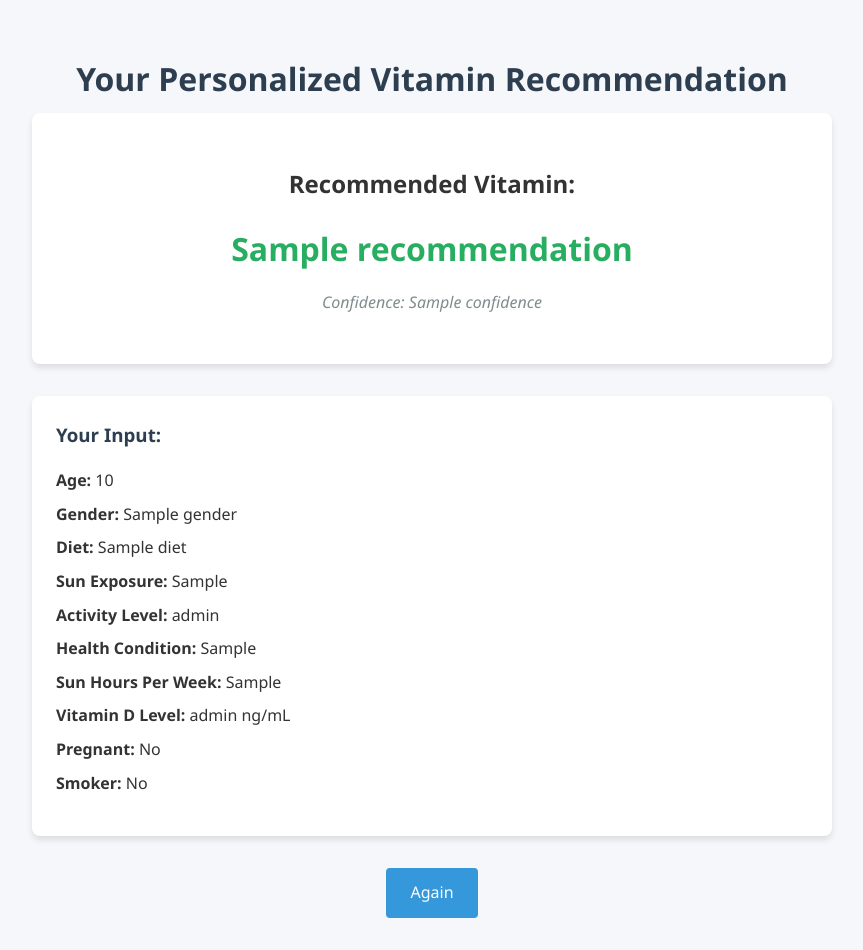
After one commit to siumanmo/COMP5511_groupproject, a Flask app: template templates/result.html in a window 1280 px wide. The commit adds this page. Shown: the whole page, without its empty margins (208-1071 px from the left). Run offline with Flask 2, Linux system fonts and the light colour scheme; the template is opened without the code that fills it: most values are stand-ins (such as "Sample title", 1, 10 or a date in 2020); parts of the project's set-up code (start-up, migrations or seed data) failed here and were passed over.

Commit message:
new updates(accpetable

```diff
--- a/app.py
+++ b/app.py
@@ -1,70 +1,44 @@
-from flask import Flask, request, render_template
+from flask import Flask, render_template, request
+import pandas as pd
 import pickle
-import pandas as pd
-import logging
-
-# Set up logging
-logging.basicConfig(level=logging.INFO,
-                    format='%(asctime)s %(levelname)s:%(message)s',
-                    handlers=[logging.FileHandler("app.log"),
-                              logging.StreamHandler()])
+import os
 
 app = Flask(__name__)
 
-# Load the trained model
-try:
-    with open('model.pkl', 'rb') as f:
-        model = pickle.load(f)
-        logging.info("Model loaded successfully.")
-except Exception as e:
-    logging.error(f"Error loading model: {str(e)}")
-    raise
+# Load the model
+with open('model.pkl', 'rb') as f:
+    model = pickle.load(f)
 
-@app.route('/')
+@app.route('/', methods=['GET', 'POST'])
 def index():
+    if request.method == 'POST':
+        # Get user input from form
+        user_data = {
+            'age': int(request.form['age']),
+            'gender': request.form['gender'],
+            'diet': request.form['diet'],
+            'sun_exposure': request.form['sun_exposure'],
+            'activity_level': request.form['activity_level'],
+            'health_condition': request.form['health_condition'],
+            'sun_hours_per_week': int(request.form['sun_hours_per_week']),
+            'vitamin_d_level': float(request.form['vitamin_d_level']),
+            'pregnant': int(request.form.get('pregnant', 0)),
+            'smoker': int(request.form.get('smoker', 0))
+        }
+
+        # Convert to DataFrame for prediction
+        input_df = pd.DataFrame([user_data])
+
+        # Make prediction
+        prediction = model.predict(input_df)[0]
+        probability = model.predict_proba(input_df).max()
+
+        return render_template('result.html',
+                             recommendation=prediction,
+                             confidence=f"{probability*100:.1f}%",
+                             user_input=user_data)
+
     return render_template('index.html')
 
-@app.route('/predict', methods=['POST'])
-def predict():
-    input_data = request.form.to_dict()
-    logging.info(f"Received input data: {input_data}")
-
-    # Extract health conditions
-    health_conditions = request.form.getlist('health_conditions')
-    if not health_conditions:
-        health_conditions = ['none']
-
-    # Combine selected health conditions into a string
-    input_data['health_condition'] = ', '.join(health_conditions)
-
-    # Set defaults for omitted fields if they are important for the model
-    input_data.setdefault('sun_hours_per_week', 0)
-    input_data.setdefault('pregnant', 0)
-    input_data.setdefault('smoker', 0)
-
-    # Convert input data to DataFrame
-    df_input = pd.DataFrame(input_data, index=[0])
-
-    # Ensure numeric columns are in correct dtype
-    numeric_columns = ['age', 'sun_hours_per_week', 'vitamin_d_level', 'pregnant', 'smoker']
-
-    try:
-        # Convert appropriate columns to numeric
-        df_input[numeric_columns] = df_input[numeric_columns].apply(pd.to_numeric, errors='coerce')
-
-        # Log the DataFrame before prediction
-        logging.info(f"Input DataFrame for prediction:\n{df_input}")
-
-        # Making the prediction
-        prediction = model.predict(df_input)
-        logging.info(f"Prediction made: {prediction[0]}")
-        return render_template('index.html', prediction=prediction[0])
-
-    except Exception as e:
-        logging.error(f"Error making prediction: {str(e)}")
-        logging.error(f"Data Used for Prediction: {df_input}")
-        # Return a relevant error message to the HTML template
-        return render_template('index.html', error="Error making prediction. Please check your input.")
-
 if __name__ == '__main__':
-    app.run(host='0.0.0.0', port=8080)
+    app.run(debug=True)
--- /dev/null
+++ b/static/style.css
@@ -0,0 +1,144 @@
+/* General Styles */
+body {
+    font-family: 'Segoe UI', Tahoma, Geneva, Verdana, sans-serif;
+    line-height: 1.6;
+    color: #333;
+    background-color: #f5f7fa;
+    margin: 0;
+    padding: 0;
+}
+
+.container {
+    max-width: 800px;
+    margin: 0 auto;
+    padding: 2rem;
+}
+
+h1 {
+    color: #2c3e50;
+    text-align: center;
+    margin-bottom: 0.5rem;
+}
+
+.subtitle {
+    text-align: center;
+    color: #7f8c8d;
+    margin-bottom: 2rem;
+}
+
+/* Form Styles */
+form {
+    background: white;
+    padding: 2rem;
+    border-radius: 8px;
+    box-shadow: 0 4px 6px rgba(0, 0, 0, 0.1);
+}
+
+.form-group {
+    margin-bottom: 1.5rem;
+}
+
+label {
+    display: block;
+    margin-bottom: 0.5rem;
+    font-weight: 600;
+    color: #2c3e50;
+}
+
+input[type="number"],
+input[type="text"],
+select {
+    width: 100%;
+    padding: 0.75rem;
+    border: 1px solid #ddd;
+    border-radius: 4px;
+    font-size: 1rem;
+}
+
+.checkbox {
+    display: flex;
+    align-items: center;
+}
+
+.checkbox input {
+    width: auto;
+    margin-right: 0.5rem;
+}
+
+.submit-btn {
+    background-color: #3498db;
+    color: white;
+    border: none;
+    padding: 0.75rem 1.5rem;
+    font-size: 1rem;
+    border-radius: 4px;
+    cursor: pointer;
+    width: 100%;
+    transition: background-color 0.3s;
+}
+
+.submit-btn:hover {
+    background-color: #2980b9;
+}
+
+/* Results Page Styles */
+.result-container {
+    text-align: center;
+}
+
+.recommendation-card {
+    background: white;
+    padding: 2rem;
+    border-radius: 8px;
+    box-shadow: 0 4px 6px rgba(0, 0, 0, 0.1);
+    margin-bottom: 2rem;
+}
+
+.vitamin-result {
+    font-size: 2rem;
+    font-weight: bold;
+    color: #27ae60;
+    margin: 1rem 0;
+}
+
+.confidence {
+    color: #7f8c8d;
+    font-style: italic;
+}
+
+.user-input-summary {
+    background: white;
+    padding: 1.5rem;
+    border-radius: 8px;
+    box-shadow: 0 4px 6px rgba(0, 0, 0, 0.1);
+    text-align: left;
+    margin-bottom: 2rem;
+}
+
+.user-input-summary h3 {
+    margin-top: 0;
+    color: #2c3e50;
+}
+
+.user-input-summary ul {
+    list-style: none;
+    padding: 0;
+}
+
+.user-input-summary li {
+    margin-bottom: 0.5rem;
+}
+
+.back-btn {
+    display: inline-block;
+    background-color: #3498db;
+    color: white;
+    text-decoration: none;
+    padding: 0.75rem 1.5rem;
+    border-radius: 4px;
+    transition: background-color 0.3s;
+}
+
+.back-btn:hover {
+    background-color: #2980b9;
+}
--- /dev/null
+++ b/templates/result.html
@@ -0,0 +1,40 @@
+<!DOCTYPE html>
+<html lang="en">
+<head>
+    <meta charset="UTF-8">
+    <meta name="viewport" content="width=device-width, initial-scale=1.0">
+    <title>Vitamin Recommendation System</title>
+    <link rel="stylesheet" href="{{ url_for('static', filename='style.css') }}">
+    <link rel="icon" type="image/png" sizes="32x32" href="static/favicon-32x32.png">
+    <link rel="manifest" href="/site.webmanifest">
+</head>
+<body>
+    <div class="container result-container">
+        <h1>Your Personalized Vitamin Recommendation</h1>
+
+        <div class="recommendation-card">
+            <h2>Recommended Vitamin:</h2>
+            <div class="vitamin-result">{{ recommendation }}</div>
+            <p class="confidence">Confidence: {{ confidence }}</p>
+        </div>
+
+        <div class="user-input-summary">
+            <h3>Your Input:</h3>
+            <ul>
+                <li><strong>Age:</strong> {{ user_input.age }}</li>
+                <li><strong>Gender:</strong> {{ user_input.gender }}</li>
+                <li><strong>Diet:</strong> {{ user_input.diet }}</li>
+                <li><strong>Sun Exposure:</strong> {{ user_input.sun_exposure }}</li>
+                <li><strong>Activity Level:</strong> {{ user_input.activity_level }}</li>
+                <li><strong>Health Condition:</strong> {{ user_input.health_condition }}</li>
+                <li><strong>Sun Hours Per Week:</strong> {{ user_input.sun_hours_per_week }}</li>
+                <li><strong>Vitamin D Level:</strong> {{ user_input.vitamin_d_level }} ng/mL</li>
+                <li><strong>Pregnant:</strong> {{ 'Yes' if user_input.pregnant else 'No' }}</li>
+                <li><strong>Smoker:</strong> {{ 'Yes' if user_input.smoker else 'No' }}</li>
+            </ul>
+        </div>
+
+        <a href="/" class="back-btn">Again</a>
+    </div>
+</body>
+</html>
```
Also changed, not shown: requirements.txt (+5 -5 lines), templates/index.html (+82 -22 lines), static/favicon-32x32.png (added), 1 other file.
